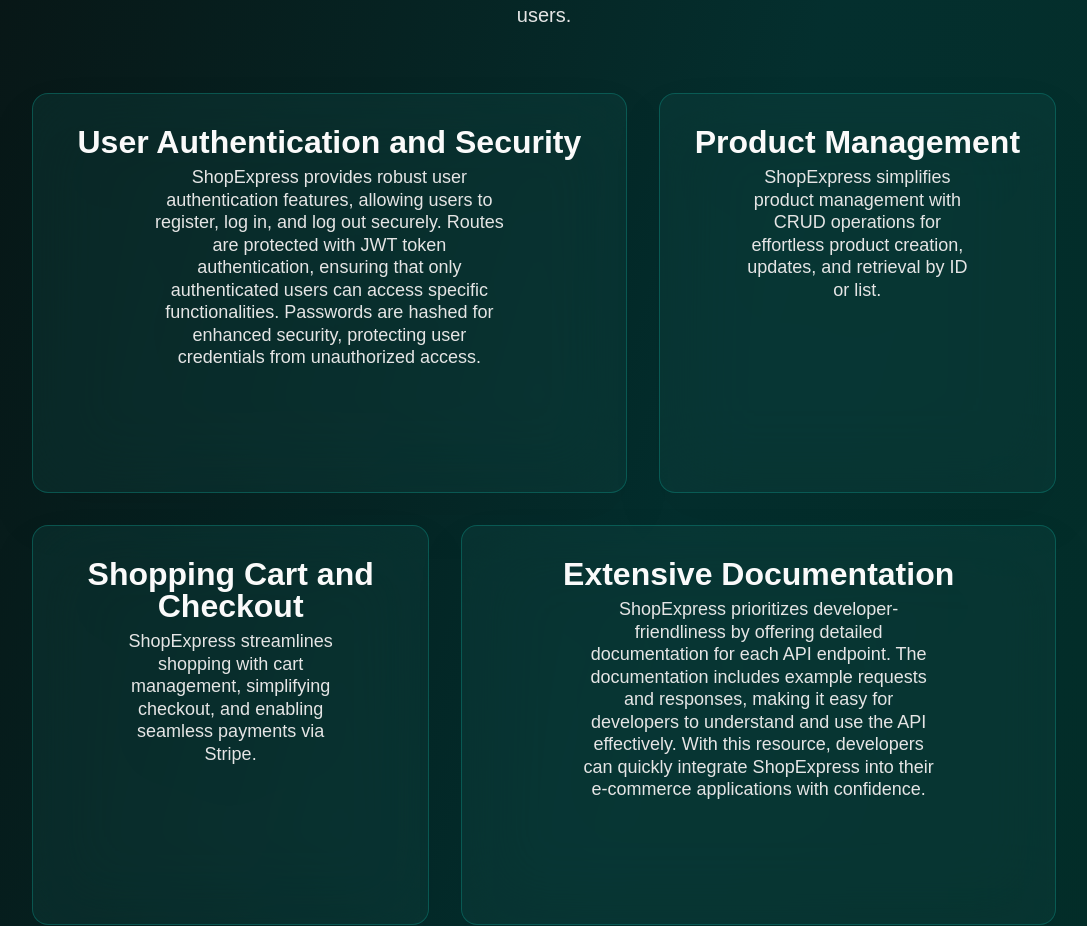
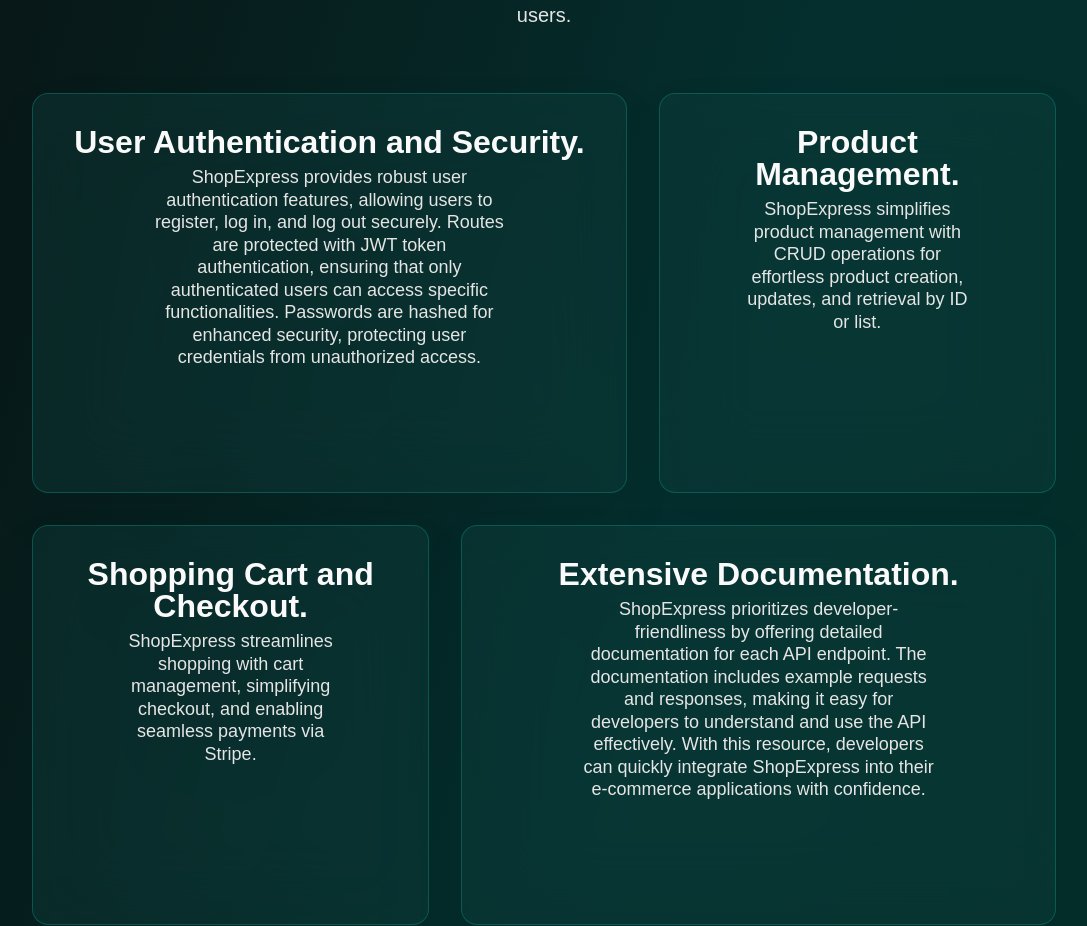
Before and after one commit to Zinedinarnaut/ShopExpress-Website, a Next.js app: page / in a window 1280 px wide. Shown: the part 1241-2167 px from the top of the page, without its empty margins (96-1183 px from the left). Built offline with nearby package versions, Linux system fonts and the light colour scheme; a web font is replaced by a local one.

Commit message:
Update page.tsx

```diff
--- a/src/app/page.tsx
+++ b/src/app/page.tsx
@@ -101,7 +101,7 @@
             <div className="h-full flex flex-col w-full lg:w-[60%] border border-teal-600/40 rounded-2xl backdrop-blur-2xl drop-shadow-2xl bg-teal-900/30 relative overflow-hidden p-4 lg:p-8">
               <div className="w-full flex flex-col justify-center items-center gap-2 self-end">
                 <h3 className="text-neutral-50 font-semibold text-[1.5rem] lg:text-[2rem] text-center leading-none">
-                  User Authentication and Security
+                  User Authentication and Security.
                 </h3>
                 <p className="text-neutral-200 font-[450] text-lg text-center lg:w-2/3 leading-tight">
                 ShopExpress provides robust user authentication features, allowing users to register, log in, and log out securely.
@@ -113,7 +113,7 @@
             <div className="h-full flex flex-col w-full lg:w-[40%] border border-teal-600/40 rounded-2xl backdrop-blur-2xl drop-shadow-2xl bg-teal-900/30 relative overflow-hidden p-4 lg:p-8">
               <div className="w-full flex flex-col justify-center items-center gap-2 self-end">
                 <h3 className="text-neutral-50 font-semibold text-[1.5rem] lg:text-[2rem] text-center leading-none">
-                  Product Management
+                  Product Management.
                 </h3>
                 <p className="text-neutral-200 font-[450] text-lg text-center lg:w-2/3 leading-tight">
                 ShopExpress simplifies product management with CRUD operations for effortless product creation, updates, and retrieval by ID or list.
@@ -125,7 +125,7 @@
           <div className="h-full flex flex-col w-full lg:w-[40%] border border-teal-600/40 rounded-2xl backdrop-blur-2xl drop-shadow-2xl bg-teal-900/30 relative overflow-hidden p-4 lg:p-8">
               <div className="w-full flex flex-col justify-center items-center gap-2 self-end">
                 <h3 className="text-neutral-50 font-semibold text-[1.5rem] lg:text-[2rem] text-center leading-none">
-                  Shopping Cart and Checkout
+                  Shopping Cart and Checkout.
                 </h3>
                 <p className="text-neutral-200 font-[450] text-lg text-center lg:w-2/3 leading-tight">
                 ShopExpress streamlines shopping with cart management, simplifying checkout, and enabling seamless payments via Stripe.
@@ -135,7 +135,7 @@
             <div className="h-full flex flex-col w-full lg:w-[60%] border border-teal-600/40 rounded-2xl backdrop-blur-2xl drop-shadow-2xl bg-teal-900/30 relative overflow-hidden p-4 lg:p-8">
               <div className="w-full flex flex-col justify-center items-center gap-2 self-end">
                 <h3 className="text-neutral-50 font-semibold text-[1.5rem] lg:text-[2rem] text-center leading-none">
-                  Extensive Documentation
+                  Extensive Documentation.
                 </h3>
                 <p className="text-neutral-200 font-[450] text-lg text-center lg:w-2/3 leading-tight">
                 ShopExpress prioritizes developer-friendliness by offering detailed documentation for each API endpoint.
```
